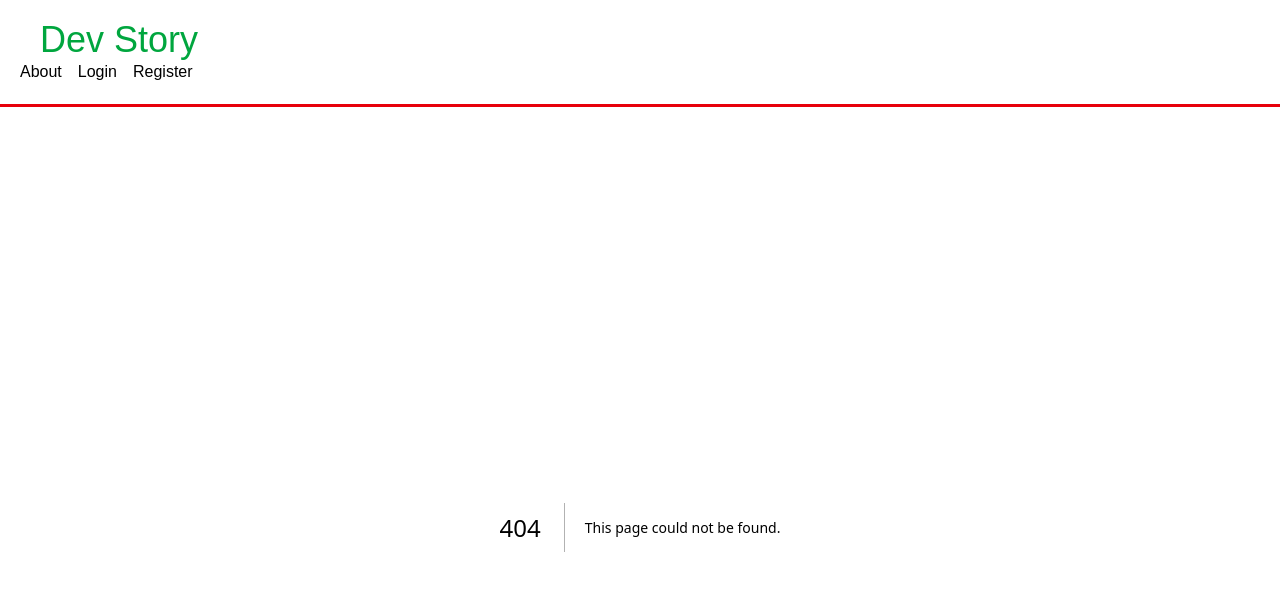
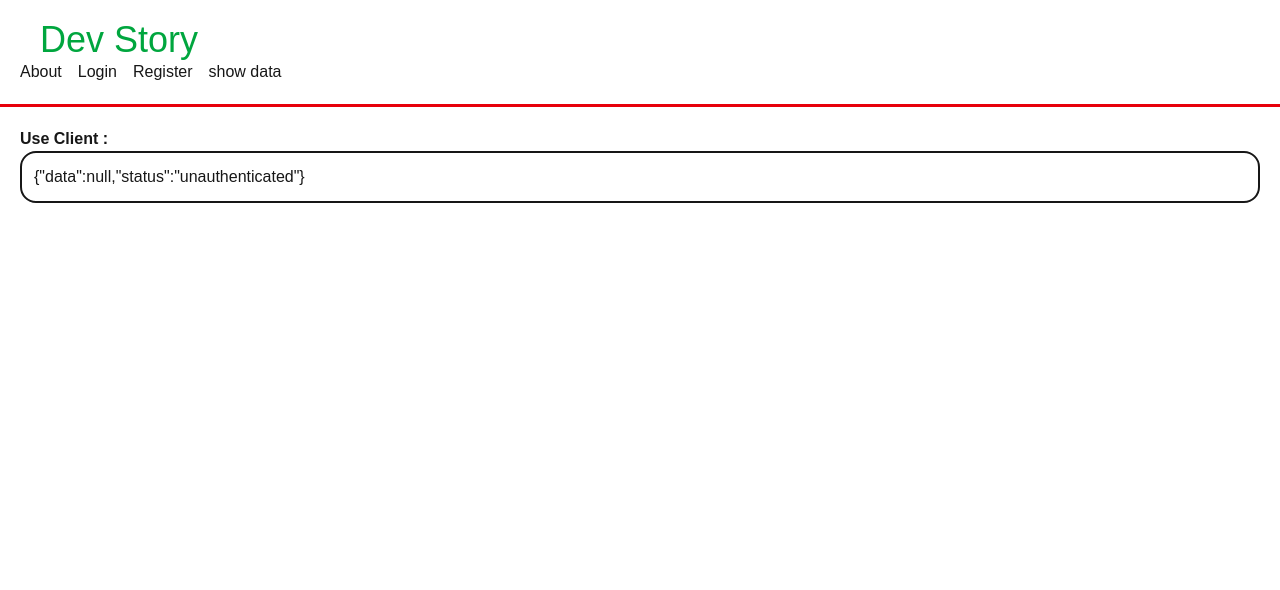
Before and after one commit to fuadhasan199/learning-nextjs, a Next.js app: page /showDAta in a window 1280 px wide. Before the commit this address had no page. Shown: the top 590 px of the page. Built offline with nearby package versions, Linux system fonts and the light colour scheme; no server answers.

Commit message:
feat: implement NextAuth session handling and display user data

```diff
--- /dev/null
+++ b/src/Provider/NextAuthProvider.jsx
@@ -0,0 +1,13 @@
+"use client"
+
+import { SessionProvider } from "next-auth/react";
+
+const NextAuthProvider = ({children}) => {
+    return (
+        <SessionProvider>
+  {children}
+        </SessionProvider>
+    );
+};
+
+export default NextAuthProvider;
--- a/src/app/layout.jsx
+++ b/src/app/layout.jsx
@@ -1,6 +1,7 @@
 import { Geist, Geist_Mono } from "next/font/google";
 import "./globals.css";
 import Header from "@/components/Header";
+import NextAuthProvider from "@/Provider/NextAuthProvider";
 
 const geistSans = Geist({
   variable: "--font-geist-sans",
@@ -19,7 +20,9 @@ export const metadata = {
 
 export default function RootLayout({ children }) {
   return (
-    <html lang="en">
+
+    <NextAuthProvider>
+     <html lang="en">
       <body
         className={`${geistSans.variable} ${geistMono.variable} antialiased`}
       >
@@ -27,11 +30,15 @@ export default function RootLayout({ children }) {
         <Header></Header>
 
         <main className="p-5">
-   {children}
+        {children}
         </main>
 
 
       </body>
     </html>
+
+    </NextAuthProvider>
+
+
   );
 }
--- /dev/null
+++ b/src/app/showDAta/page.jsx
@@ -0,0 +1,16 @@
+"use client"
+
+import { useSession } from "next-auth/react";
+
+const ShowData = () => {
+    const session=useSession()
+    console.log(session)
+    return (
+        <div>
+             <h2 className="font-bold">Use Client : </h2>
+             <p className="border-2 rounded-2xl p-3"> {JSON.stringify(session)}</p>
+        </div>
+    );
+};
+
+export default ShowData;
--- a/src/components/Header.jsx
+++ b/src/components/Header.jsx
@@ -12,6 +12,7 @@ const Header = () => {
 
              <Link href={'/login'}>Login</Link>
              <Link href={'/register'}>Register</Link>
+                <Link href={'/showDAta'}>show data</Link>
         </nav>
 
         </header>
```
